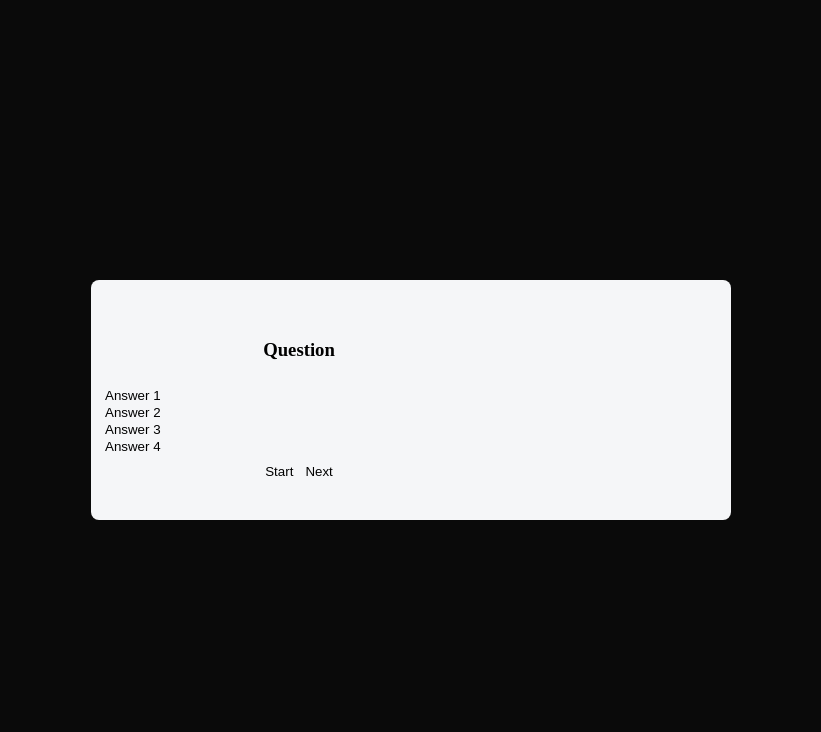
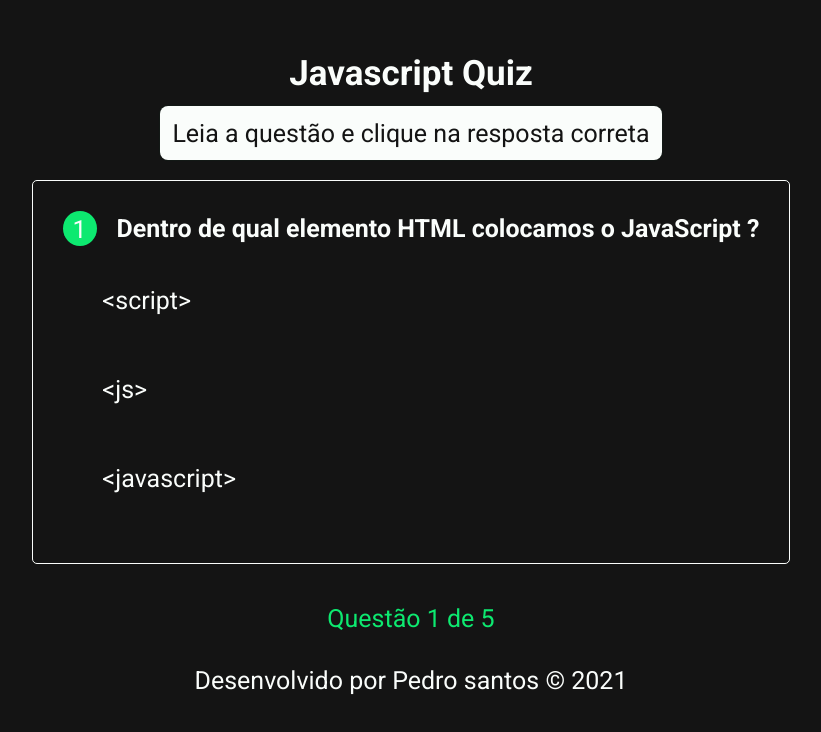
Before and after one commit to PedroSantoss-Dev/quiz-js, a plain HTML site: page index.html in a window 1280 px wide. Shown: the whole page, without its empty margins (229-1050 px from the left). Drawn offline with Linux system fonts and the light colour scheme.

Commit message:
add styled

```diff
--- a/index.html
+++ b/index.html
@@ -1,29 +1,51 @@
 <!DOCTYPE html>
-<html lang="en">
+<html lang="pt-br">
 <head>
+    <link rel="icon" href="images/favicon.png" />
     <meta charset="UTF-8">
     <meta http-equiv="X-UA-Compatible" content="IE=edge">
     <meta name="viewport" content="width=device-width, initial-scale=1.0">
-    <link rel="stylesheet" href="style.css">
-    <title>quiz</title>
+    <title>Quiz Js</title>
+    <!-- CSS externo -->
+    <link rel="stylesheet" href="./style.css" />
 </head>
 <body>
-    <main class="container">
-        <section id="question-container" class="hide">
-            <h3 id="questions">Question</h3>
-            <section id="answer-buttons" class="btn-grid">
-                <button class="btn"> Answer 1</button>
-                <button class="btn"> Answer 2</button>
-                <button class="btn"> Answer 3</button>
-                <button class="btn"> Answer 4</button>
-            </section>
-            <section class="controls">
-                <button id="start-btn" class="start-btn btn">Start</button>
 
-                <button id="next-btn" class="next-btn btn hide">Next</button>
-            </section>
+    <main class="tela-principal">
+
+        <section class='conteudos'>
+
+            <h1>Javascript Quiz</h1>
+
+            <article class='centro' id='instrucoes'>
+                Leia a questão e clique na resposta correta
+            </article>
+
+            <article class='questoes'>
+
+                <header class='questao'>
+                    <span id='numQuestao'></span>
+                    <h2 id='pergunta'></h2>
+                </header>
+
+                <div class='corpo'>
+                    <ol type='A' id='alternativas'>
+                        <li id='a' value='1A' class='respostas' onClick='verificarSeAcertou(this, this)'></li>
+                        <li id='b' value='1B' class='respostas' onClick='verificarSeAcertou(this, this)'></li>
+                        <li id='c' value='1C' class='respostas' onClick='verificarSeAcertou(this, this)'></li>
+                    </ol>
+                </div>
+            </article>
+
+            <article id='aviso'>Questão <span id='numero'></span> de <span id='total'></span></article>
+
         </section>
+
+        <footer class='centro'>Desenvolvido por Pedro santos &copy; 2021</footer>
     </main>
-     <script src="./script.js"></script>
+
+<!-- JS externo -->
+<script src="./script.js"></script>
+
 </body>
 </html>
--- a/script.js
+++ b/script.js
@@ -0,0 +1,192 @@
+let titulo = document.querySelector('h1')
+let instrucoes = document.querySelector('#instrucoes')
+let aviso = document.querySelector('#aviso')
+//let respostaEsta = document.querySelector('#respostaEsta')
+let pontos = 0 // pontos para o placar
+let placar = 0 // placar
+
+// PERGUNTA
+let numQuestao = document.querySelector('#numQuestao')
+let pergunta   = document.querySelector('#pergunta')
+
+// ALTERNATIVAS
+let a = document.querySelector('#a')
+let b = document.querySelector('#b')
+let c = document.querySelector('#c')
+
+// article com a class questoes
+let articleQuestoes = document.querySelector('.questoes')
+// ol li com as alternativas
+let alternativas = document.querySelector('#alternativas')
+
+const q0 = {
+    numQuestao   : 0,
+    pergunta     : "Pergunta",
+    alternativaA : "Alternativa A",
+    alternativaB : "Alternativa B",
+    alternativaC : "Alternativa C",
+    correta      : "0",
+}
+
+const q1 = {
+    numQuestao   : 1,
+    pergunta     : "Dentro de qual elemento HTML colocamos o JavaScript ?",
+    alternativaA : "<script>",
+    alternativaB : "<js>",
+    alternativaC : "<javascript>",
+    correta      : "<script>",
+}
+
+const q2 = {
+    numQuestao   : 2,
+    pergunta     : "Qual é a sintaxe JavaScript correta para alterar o conteúdo do elemento HTML abaixo?<p id='demo'>Esta é uma demonstração.</p>",
+    alternativaA : "document.getElementById('demo').innerHTML = 'hello word' ",
+    alternativaB : "#demo.innerHTML = 'hello world'",
+    alternativaC : "alert('hello world)",
+    correta      : "document.getElementById('demo').innerHTML = 'hello word' ",
+}
+
+const q3 = {
+    numQuestao   : 3,
+    pergunta     : "Qual a diferença entre = , == e === ?",
+    alternativaA : "O = é sinal de atribuição de valor. já == verifiva se são identicos. Já === verifica se são identicos e atribui valor ",
+    alternativaB : "O = significa atribuição de valor. Já == verifica a igualdade do valor, enquanto === verifica valor e tipo de variável",
+    alternativaC : "O = compara. == verifica se são iguais. === atribui valor ",
+    correta      : "O = significa atribuição de valor. Já == verifica a igualdade do valor, enquanto === verifica valor e tipo de variável",
+}
+
+const q4 = {
+    numQuestao   : 4,
+    pergunta     : "O que “1” + 2 + 4 retorna? E 5 + 4 + “3” ?",
+    alternativaA : "Como  1 é uma string, ele concatena com 2+4 resultado 16.No segundo caso, o resultado é 93, 5 + 4 = 9 + string “3”",
+    alternativaB : "Tudo vira string ao invez de somar vão concatenar. Primeiro resultado 124, Segundo resultado 543",
+    alternativaC : "Como 1 é uma string, tudo é uma string, então o resultado é 124. No segundo caso, o resultado é 93, 5 + 4 = 9 + string “3”",
+    correta      : "Como 1 é uma string, tudo é uma string, então o resultado é 124. No segundo caso, o resultado é 93, 5 + 4 = 9 + string “3”",
+}
+
+const q5 = {
+    numQuestao   : 5,
+    pergunta     : "Que tipos de dados são suportados em JavaScript?",
+    alternativaA : "String, Number, Boolean",
+    alternativaB : "String, Number, null, undefined, boolean",
+    alternativaC : "String, Number, null,",
+    correta      : "String, Number, null, undefined, boolean",
+}
+
+// CONSTANTE COM UM ARRAY DE OBJETOS COM TODAS AS QUESTOES
+const questoes = [q0, q1, q2, q3, q4, q5]
+
+let numero = document.querySelector('#numero')
+let total  = document.querySelector('#total')
+
+numero.textContent = q1.numQuestao
+
+let totalDeQuestoes = (questoes.length)-1
+console.log("Total de questões " + totalDeQuestoes)
+total.textContent = totalDeQuestoes
+
+// MONTAR A 1a QUESTAO COMPLETA, para iniciar o Quiz
+numQuestao.textContent = q1.numQuestao
+pergunta.textContent   = q1.pergunta
+a.textContent = q1.alternativaA
+b.textContent = q1.alternativaB
+c.textContent = q1.alternativaC
+
+// CONFIGURAR O VALUE INICIAL DA 1a QUESTAO COMPLETA
+a.setAttribute('value', '1A')
+b.setAttribute('value', '1B')
+c.setAttribute('value', '1C')
+
+// PARA MONTAR AS PROXIMAS QUESTOES
+function proximaQuestao(nQuestao) {
+    numero.textContent = nQuestao
+    numQuestao.textContent = questoes[nQuestao].numQuestao
+    pergunta.textContent   = questoes[nQuestao].pergunta
+    a.textContent = questoes[nQuestao].alternativaA
+    b.textContent = questoes[nQuestao].alternativaB
+    c.textContent = questoes[nQuestao].alternativaC
+    a.setAttribute('value', nQuestao+'A')
+    b.setAttribute('value', nQuestao+'B')
+    c.setAttribute('value', nQuestao+'C')
+}
+
+function bloquearAlternativas() {
+    a.classList.add('bloqueado')
+    b.classList.add('bloqueado')
+    c.classList.add('bloqueado')
+}
+
+function desbloquearAlternativas() {
+    a.classList.remove('bloqueado')
+    b.classList.remove('bloqueado')
+    c.classList.remove('bloqueado')
+}
+
+function verificarSeAcertou(nQuestao, resposta) {
+
+    let numeroDaQuestao = nQuestao.value
+    console.log("Questão " + numeroDaQuestao)
+
+    let respostaEscolhida = resposta.textContent
+    //console.log("RespU " + respostaEscolhida)
+
+    let certa = questoes[numeroDaQuestao].correta
+    //console.log("RespC " + certa)
+
+    if(respostaEscolhida == certa) {
+        //console.log("Acertou")
+        //respostaEsta.textContent = "Correta 😊"
+        pontos += 10 // pontos = pontos + 10
+    } else {
+        //console.log("Errou!")
+        //respostaEsta.textContent = "Errada 😢"
+    }
+
+    // atualizar placar
+    placar = pontos
+    instrucoes.textContent = "Pontos " + placar
+
+    // bloquear a escolha de opcoes
+    bloquearAlternativas()
+
+    setTimeout(function() {
+        //respostaEsta.textContent = '...'
+        proxima = numeroDaQuestao+1
+
+        if(proxima > totalDeQuestoes) {
+            console.log('Fim do Jogo!')
+            fimDoJogo()
+        } else {
+            proximaQuestao(proxima)
+        }
+    }, 250)
+    desbloquearAlternativas()
+}
+
+function fimDoJogo() {
+    instrucoes.textContent = "Fim de Jogo!"
+    numQuestao.textContent = ""
+
+    let pont = ''
+    pontos == 0 ? pont = 'ponto' : pont = 'pontos'
+
+    pergunta.textContent   = "Você conseguiu " + pontos + " " + pont
+
+    aviso.textContent = "Você conseguiu " + pontos + " " + pont
+
+    a.textContent = ""
+    b.textContent = ""
+    c.textContent = ""
+
+    a.setAttribute('value', '0')
+    b.setAttribute('value', '0')
+    c.setAttribute('value', '0')
+
+    // OCULTAR O ARTICLE DA QUESTAO
+    articleQuestoes.style.display = 'none'
+
+    setTimeout(function() {
+        pontos = 0 // zerar placar
+        location.reload();
+    }, 2000)
+}
--- a/style.css
+++ b/style.css
@@ -1,66 +1,142 @@
-*,*::before,*::after {
+@import url('https://fonts.googleapis.com/css2?family=Roboto:wght@100;300;400;500;700&display=swap');
+
+* {
+    margin: 0;
+    padding: 0;
     box-sizing: border-box;
-    font-family: Gotham Rounded;
-
+    font-family: 'Roboto', sans-serif;
+    font-size: 1.25rem;
 }
 :root{
-    --hue-neutral:#0a0a0a;
-    --hue-wrong: #da0000;
-    --hue-correct: #54e600;
+    --cor-primaria:#141414;
+    --cor-secundaria:#fafdfb;
+    --cor-destaque:#0de970;
 }
 
-body{
-    margin: 0;
-    padding: 0;
-    display: flex;
+body {
     width: 100vw;
     height: 100vh;
-    justify-content: center;
-    align-items: center;
-    background-color: var(--hue-neutral);
+    background: var(--cor-primaria);
+    color: var(--cor-secundaria);
 }
 
-body.correct{
-    background-color: var(--hue-correct);
-
+main {
+    width: 100%;
+    height: 100%;
+    padding: 1rem; /* espacamento interno */
 }
 
-body.wrong{
-   background-color: var(--hue-wrong);
-}
-
-.container{
-    width: 40rem;
-    height: 15rem;
-    max-width: 80%;
-    display: flex;
-    justify-content: flex-start;
-    align-items: center;
-    background-color: #f5f6f8;
-    border-radius: 0.5rem;
-}
-.hide{
+section {
+    width: 100%;
+    margin: 0 auto;
+    padding: 1rem;
+    margin-bottom: 0.625rem;
     display: flex;
     flex-direction: column;
     justify-content: center;
     align-items: center;
 }
 
-.btn-grid{
-    width: 25rem;
-    display: flex;
-    flex-direction: column;
-    margin: 0.5rem;
+h1 {
+    text-align: center;
+    font-size: 1.75rem;
+    margin: 0.625rem;
 }
 
-.btn{
-    display: flex;
-    justify-content: flex-start;
-    background-color: #f5f6f8;
-    border: none;
-    font-family: Arial;
+.centro {
+    text-align: center;
 }
 
-.controls{
+.questao {
     display: flex;
+    align-items: center;
+    justify-content: space-between;
 }
+
+#numQuestao {
+    display: block;
+    background: var(--cor-destaque);
+    padding: 4px 10px 2px 10px;
+    border-radius: 50%;
+}
+
+#pergunta {
+    margin-left: 1rem;
+}
+
+/* article que acomoda a questao completa */
+.questoes {
+    padding: 1.5rem;
+    border: 1px solid var(--cor-secundaria);
+    border-radius: 5px;
+    margin-bottom: 2rem;
+}
+
+.questoes ol li {
+    display: block;
+    margin: 1rem;
+    padding: 1rem;
+    border-radius: 8px;
+}
+
+.questoes ol li:hover {
+    background: var(--cor-destaque);
+    color: var(--cor-primaria);
+    cursor: pointer;
+}
+
+.bloqueado {
+    display: none;
+}
+
+.bloqueado li:hover {
+    display: none;
+}
+
+#instrucoes {
+    background: var(--cor-secundaria);
+    color: var(--cor-primaria);
+    padding: 0.625rem;
+    border-radius: 8px;
+
+    display: flex;
+    justify-content: center;
+    margin-bottom: 1rem;
+    animation: piscar .75s infinite alternate;
+}
+
+#aviso {
+    color: var(--cor-destaque);
+}
+
+/* ANIMACAO */
+
+/* Animar o input */
+@keyframes piscar {
+    0% {
+        filter: drop-shadow(0 0 15px var(--cor-destaque));
+        -webkit-filter: drop-shadow(0 0 15px var(--cor-destaque));
+        -moz-filter: drop-shadow(0 0 15px var(--cor-destaque));
+        -o-filter: drop-shadow(0 0 15px var(--cor-destaque));
+        -ms-filter: drop-shadow(0 0 15px var(--cor-destaque) );
+    }
+    100% {
+    }
+}
+
+.animar {
+    animation: piscar .75s infinite alternate;
+}
+
+.aparecer {
+    animation: aparecer .5s infinite alternate;
+}
+
+@keyframes aparecer {
+    0% {
+        opacity: 0
+    }
+    100% {
+        opacity: 1
+    }
+}
```
